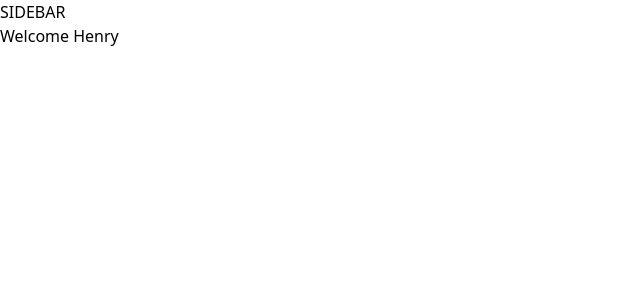
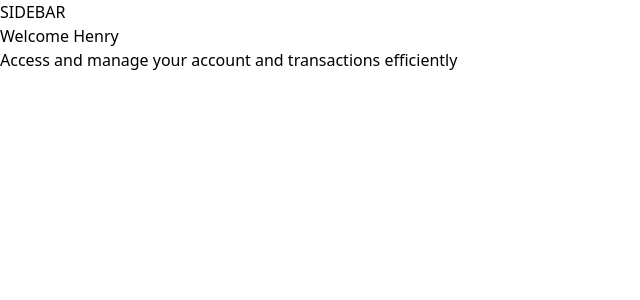
Before and after one commit to fasakinhenry/PayHam, a Next.js app: page / in a window 1280 px wide. Shown: the top 300 px of the page, without its empty margins (0-640 px from the left). Built offline with nearby package versions, Linux system fonts and the light colour scheme.

Commit message:
feat: create Header component for main pages
Create a reusable Header component for the main pages.

0.0.3

```diff
--- a/components/HeaderBox.tsx
+++ b/components/HeaderBox.tsx
@@ -14,6 +14,7 @@ const HeaderBox = ({
           <span className='text-bankGradient'>&nbsp;{user}</span>
         )}
       </h1>
+      <p className='header-box-subtext'>{subtext}</p>
     </div>
   );
 };
```
